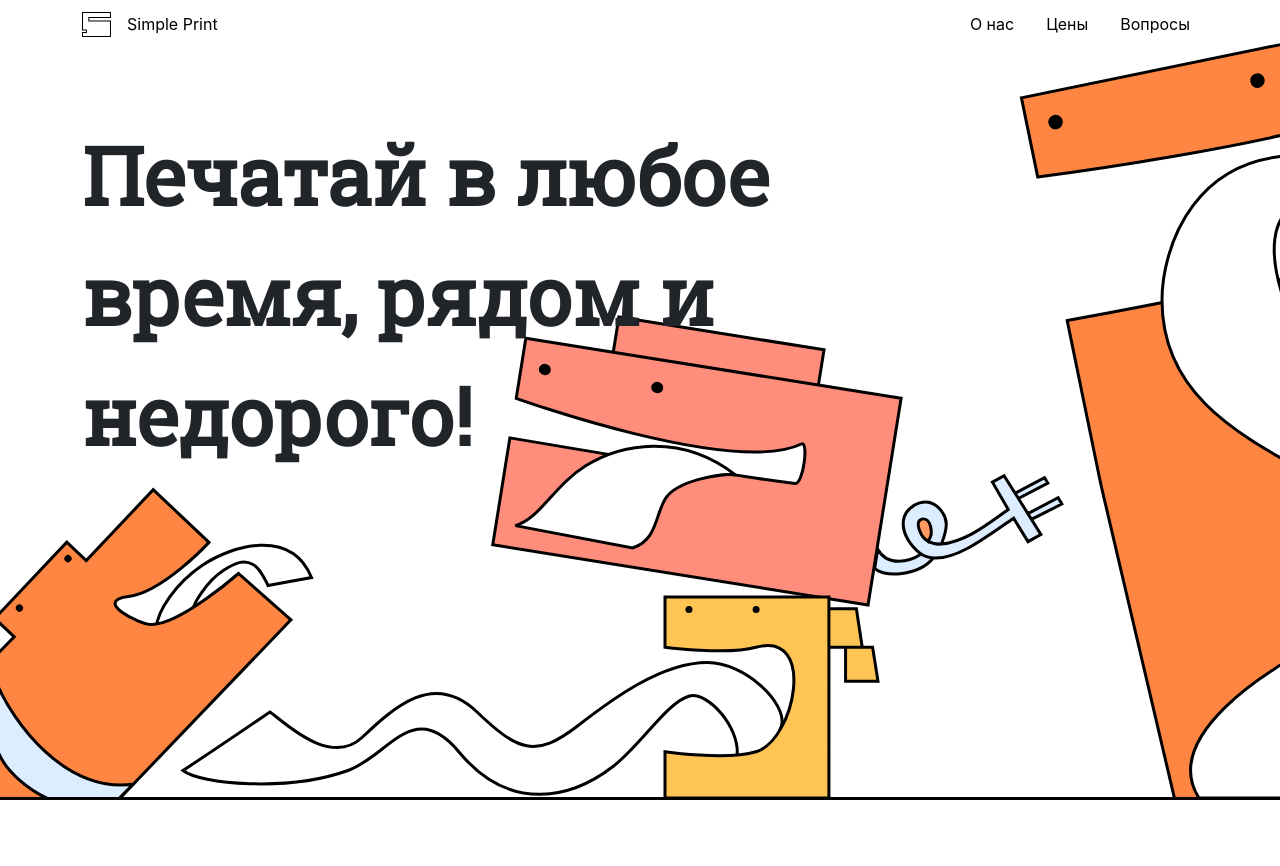
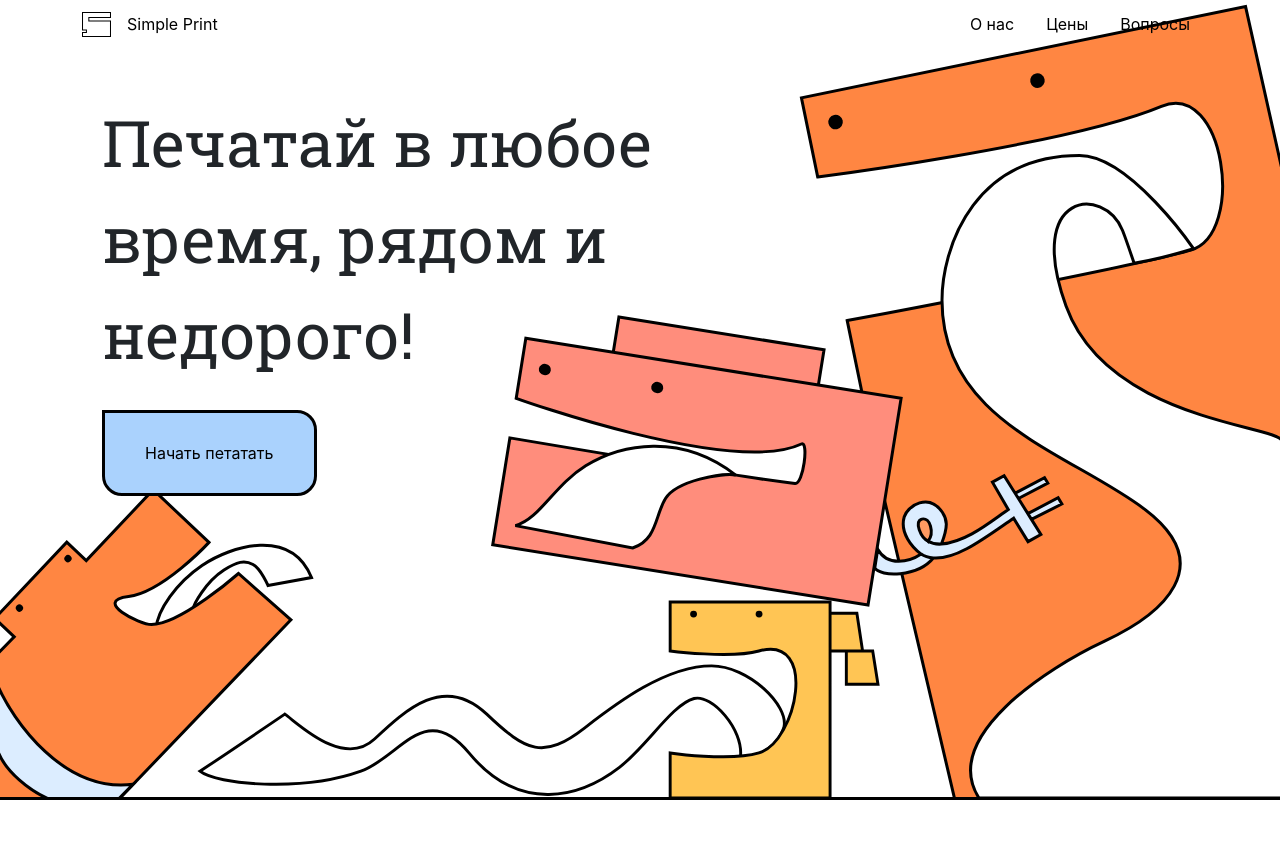
Before and after one commit to Fe0dor/SimplePrintFront, a website: page src/index.html in a window 1280 px wide. Shown: the top 866 px of the page. Drawn offline with nearby package versions, Linux system fonts and the light colour scheme; files that its build step writes are made by us from their sources.

Commit message:
first slide

```diff
--- a/src/index.html
+++ b/src/index.html
@@ -59,6 +59,7 @@
         <section class="main-sect">
             <div class="container">
                 <h1 class="main-sect__main-thing">Печатай в любое время, рядом и недорого!</h1>
+                <button class="button">Начать петатать</button>
             </div>
             <div class="pets-container">
                 <div class="pets-container__super-huge">
@@ -82,7 +83,7 @@
                     </svg>
                 </div>
                 <div class="pets-container__huge-yellow">
-                    <svg width="700" height="205" viewBox="0 0 700 205" fill="none" xmlns="http://www.w3.org/2000/svg">
+                    <svg viewBox="0 0 700 205" fill="none" xmlns="http://www.w3.org/2000/svg">
                         <path d="M527.5 67.5C564.7 67.5 607.5 108 601.5 131C599.057 138.33 592.978 147.713 584 153.5C576 159.5 564.5 161 557 161C560.5 132.5 527.5 96.2001 509.5 101C487 107 461.5 149.5 433 171.5C393.433 202.043 331.009 219.868 279 157C233.5 102 208.5 161 168 175.5C107.334 197.22 19.6667 189 3 175.5C28 159.167 90 117 90 117C104.128 126.942 150 172.5 182 142.5C214 112.5 253.5 75.5 297 117C337.544 155.68 355.307 163.747 397.5 131C431 105 481 67.5 527.5 67.5Z" fill="white" stroke="black" stroke-width="3"/>
                         <path d="M485 2H648.915V13.6652H676.385L682.239 52.25H692.596L698 86.3482H665.577V52.25H648.915V203H485V156.788C485 156.788 546.193 165.652 575.964 156.788C615.142 145.123 636.757 35.2009 575.964 52.25C547.355 60.2733 485 52.25 485 52.25V2Z" fill="#FFC554"/>
                         <path d="M648.915 13.6652V2H485V52.25C485 52.25 547.355 60.2733 575.964 52.25C636.757 35.2009 615.142 145.123 575.964 156.788C546.193 165.652 485 156.788 485 156.788V203H648.915V52.25M648.915 13.6652H676.385L682.239 52.25M648.915 13.6652V52.25M682.239 52.25H692.596L698 86.3482H665.577V52.25M682.239 52.25H665.577M648.915 52.25H665.577" stroke="black" stroke-width="3"/>
--- /dev/null
+++ b/src/sass/blocks/_button.sass
@@ -0,0 +1,14 @@
+.button
+    background: $blue
+    border: $main-border
+    border-radius: 0px 20px 20px 20px
+    padding: 18px 26px
+    color: black
+    &:hover
+        background: $light-blue
+    &:focus
+        outline: none
+
+@media (min-width: 576px)
+    .button
+        padding: 28px 40px
--- a/src/sass/blocks/_nav.sass
+++ b/src/sass/blocks/_nav.sass
@@ -2,11 +2,11 @@
     position: fixed
     z-index: 2000
     width: 100%
-    border-bottom: rgba(0, 0, 0, 0)
+    border-bottom: none
     transition: background-color .2s, border-color .2s
     &_scrolled
         background-color: $light-blue
-        border-bottom: 3px solid black
+        border-bottom: $main-border
 
 .navbar
     display: flex
@@ -42,7 +42,7 @@
             display: block
             border: none
             padding: 1rem 0.5rem
-            background-color: $main-border
+            background-color: rgba(0, 0, 0, 0)
             outline: 0 !important
             &_active
                 .navbar__togline
@@ -60,8 +60,6 @@
                 transform: translateY(-5px)
             &_3
                 transform: translateY(5px)
-        &__logo-text
-            display: none
 
     .nav
         width: 100%
--- a/src/sass/blocks/_sections.sass
+++ b/src/sass/blocks/_sections.sass
@@ -1,15 +1,17 @@
 .main-sect
     height: 100vh
-    min-height: 800px
+    min-height: 400px
     position: relative
     border-bottom: $main-border
     .container
-        padding-top: 51px
+        padding-top: 30px
     &__main-thing
-        margin-top: 4rem
+        margin-top: 2rem
         font-family: 'Roboto Slab'
-        font-size: 5rem
-        max-width: 700px
+        font-size: 2.5rem
+        font-style: normal
+        font-weight: 400
+        line-height: 1.5em
 
 .pets-container
     position: absolute
@@ -21,36 +23,93 @@
     z-index: -1
     &__super-huge
         position: absolute
-        bottom: -69px
-        right: calc(2.5 * 40% - 1500px)
+        top: 250px
+        right: -70px
+        transform: scale(0.8)
     &__huge-printer
         position: absolute
-        bottom: 160px
-        right: 210px
+        display: none
     &__huge-yellow
         position: absolute
-        bottom: -3px
-        right: 400px
+        display: none
     &__huge-orange
         position: absolute
-        left: 0
-        bottom: -66px
+        display: none
 
-// @media (max-width: 576px)
+@media (min-width: 576px)
+    .main-sect
+        .container
+            padding-left: 2rem
+        &__main-thing
+            font-size: 2.7rem
+            padding-bottom: 20px
+    .pets-container
+        &__super-huge
+            top: 150px
 
-// @media (max-width: 768px)
-// @media (max-width: 992px)
-// @media (max-width: 1200px)
-//     .pets-container
-//         &__super-huge
-//             bottom: -69px
-//             right: calc(-1000px + 2 * 40vw)
-//         &__huge-printer
-//             display: none
-//         &__huge-yellow
-//             bottom: -3px
-//             right: 50px
-//         &__huge-orange
-//             left: 0
-//             bottom: -66px
+@media (min-width: 768px)
+    .main-sect
+        max-height: 773px
+        &__main-thing
+            font-size: 3rem
+            max-width: 700px
+    .pets-container
+        &__super-huge
+            top: 50px
+        &__huge-printer
+            bottom: 160px
+            right: -150px
+        &__huge-yellow
+            display: block
+            bottom: -3px
+            right: 250px
+            height: 150px
+            svg
+                height: 100%
+        &__huge-orange
+            display: none
+@media (min-width: 992px)
+    .main-sect
+        max-height: 9000px
+        min-height: 750px
+        &__main-thing
+            padding-top: 2rem
+            font-size: 4rem
+            max-width: 700px
+    .pets-container
+        &__super-huge
+            top: auto
+            bottom: -69px
+            right: -50px
+            transform: scale(1)
+        &__huge-printer
+            bottom: -30px
+            right: 10px
+        &__huge-yellow
+            display: block
+            height: 160px
+        &__huge-orange
+            display: block
+            left: 0
+            bottom: -80px
+@media (min-width: 1200px)
+    .pets-container
+        &__super-huge
+            top: auto
+            bottom: -69px
+            right: 0
+        &__huge-printer
+            display: block
+            bottom: 160px
+            right: 210px
+        &__huge-yellow
+            display: block
+            bottom: -3px
+            right: 400px
+            height: 200px
+            svg
+                height: 100%
+        &__huge-orange
+            left: 0
+            bottom: -66px
 // @media (max-width: 1400px)
--- a/src/sass/style.sass
+++ b/src/sass/style.sass
@@ -3,6 +3,7 @@
 @import base/_varibles
 @import blocks/_nav
 @import blocks/_sections
+@import blocks/_button
 
 html
     font-size: 16px
```
Also changed, not shown: dist/css/style.min.css, dist/index.html.
